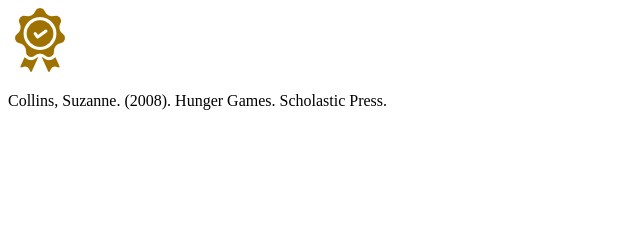
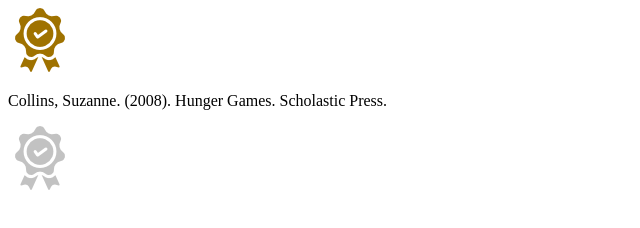
Before and after one commit to neymounette/Examen_git_web, a plain HTML site: page index.html in a window 1280 px wide. Shown: the whole page, without its empty margins (0-640 px from the left). Drawn offline with Linux system fonts and the light colour scheme.

Commit message:
j'ai ajouté une médaille d'argent

```diff
--- a/index.html
+++ b/index.html
@@ -19,6 +19,7 @@
 		<div class="biblio">
 			<p>Collins, Suzanne. (2008). Hunger Games. Scholastic Press.</p>
 		</div>
+		<div><img src="images/medal_silver.png" alt=""></div>
 
 	</body>
 </html>
```
